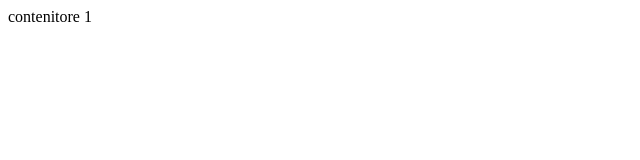
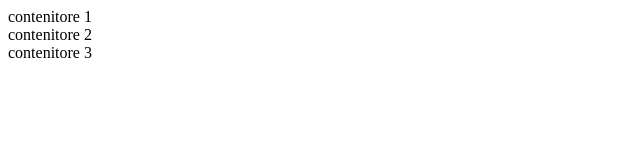
Before and after one commit to poilaaa/poilaaa.github.io, a plain HTML site: page index.html in a window 1280 px wide. Shown: the whole page, without its empty margins (0-640 px from the left). Drawn offline with Linux system fonts and the light colour scheme.

Commit message:
Update index.html

```diff
--- a/index.html
+++ b/index.html
@@ -5,5 +5,7 @@
     </head>
     <body>
         <div>contenitore 1</div>
+        <div>contenitore 2</div>
+        <div>contenitore 3</div>
     </body>
 </html>
```
